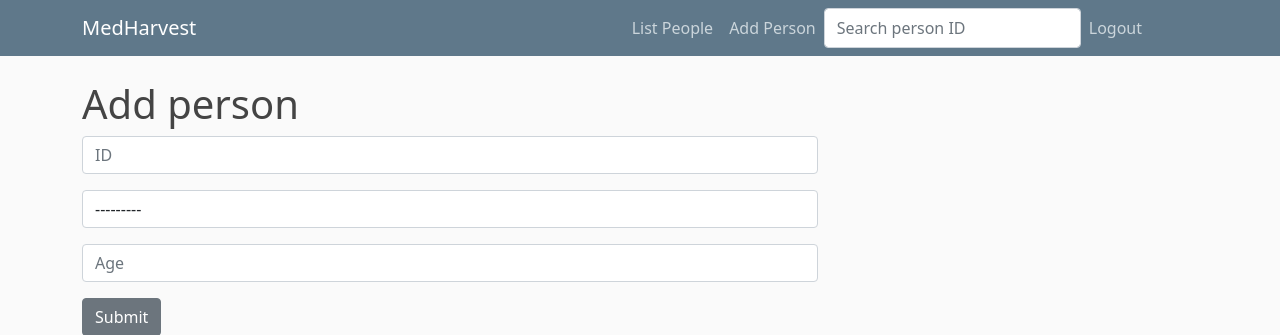
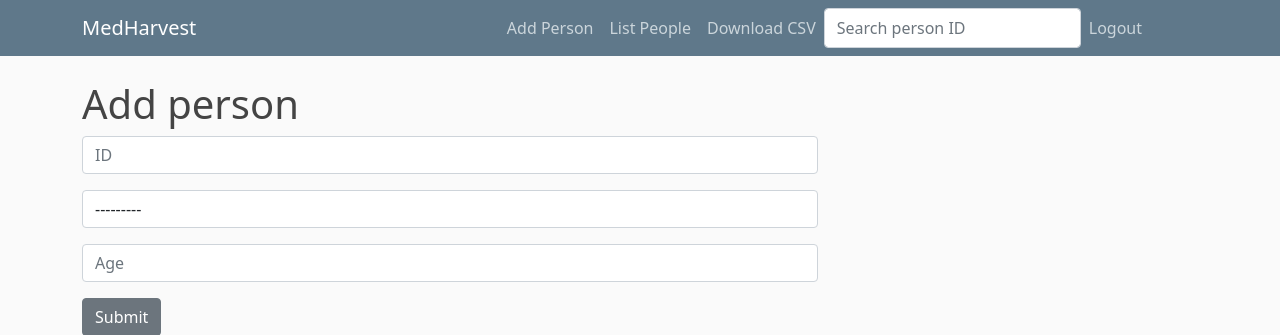
Before and after one commit to Haroonhsa007/Forms_Codes_Check, a Django app: page /add_person in a window 1280 px wide. Shown: the top 335 px of the page. Run offline with Django 3.2, Linux system fonts and the light colour scheme; the visitor is signed in with stand-in values (Sample User, id 1).

Commit message:
added download csv

```diff
--- a/harvest/templates/harvest/base.html
+++ b/harvest/templates/harvest/base.html
@@ -27,8 +27,9 @@
             <!-- Navbar Right Side -->
             <div class="navbar-nav ms-auto px-5">
                 {% if user.is_authenticated %}
+                    <a class="nav-item nav-link mr-auto me-auto" href="{% url 'harvest-add_person' %}">Add Person</a>
                     <a class="nav-item nav-link mr-auto me-auto" href="{% url 'harvest-people' %}">List People</a>
-                    <a class="nav-item nav-link mr-auto me-auto" href="{% url 'harvest-add_person' %}">Add Person</a>
+                    <a class="nav-item nav-link" href="{% url 'harvest-people_csv' %}">Download CSV</a>
                     <form class="d-flex" method="POST" action="{% url 'harvest-search_people' %}">
                         {% csrf_token %}
                         <input class="form-control mr-auto me-auto" type="search" placeholder="Search person ID" aria-label="Search" name="searched">
--- a/harvest/urls.py
+++ b/harvest/urls.py
@@ -8,4 +8,5 @@ urlpatterns = [
     path('add_person', views.add_person, name='harvest-add_person'),
     path('edit_person/<person_id>', views.edit_person, name='harvest-edit_person'),
     path('search_people', views.search_people, name='harvest-search_people'),
+    path('people_csv', views.people_csv, name='harvest-people_csv'),
 ]
--- a/harvest/views.py
+++ b/harvest/views.py
@@ -1,5 +1,6 @@
+import csv
 from django.shortcuts import render, redirect
-from django.http import HttpResponseRedirect
+from django.http import HttpResponse, HttpResponseRedirect
 from django.contrib import messages
 from django.contrib.auth.decorators import login_required
 from .models import Person
@@ -57,3 +58,18 @@ def search_people(request):
         context = {}
 
     return render(request, 'harvest/people.html', context)
+
+
+@login_required
+def people_csv(request):
+    people = Person.objects.all()
+
+    response = HttpResponse(content_type='text/csv')
+    response['Content-Disposition'] = 'attachment; filename=people.csv'
+
+    writer = csv.writer(response)
+    writer.writerow(['ID', 'Sex', 'Age'])
+    for person in people:
+        writer.writerow([person.id, person.sex, person.age])
+
+    return response
```
